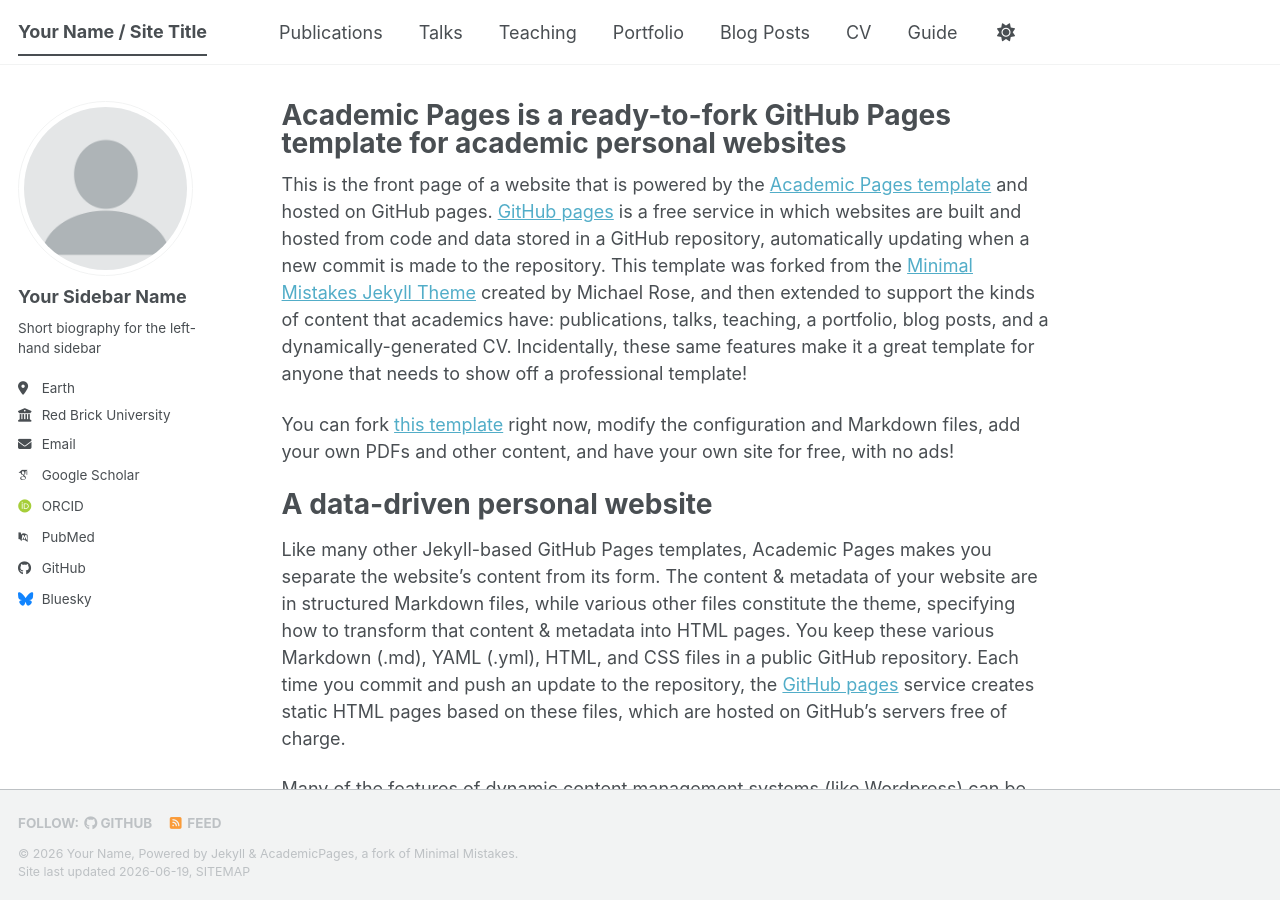
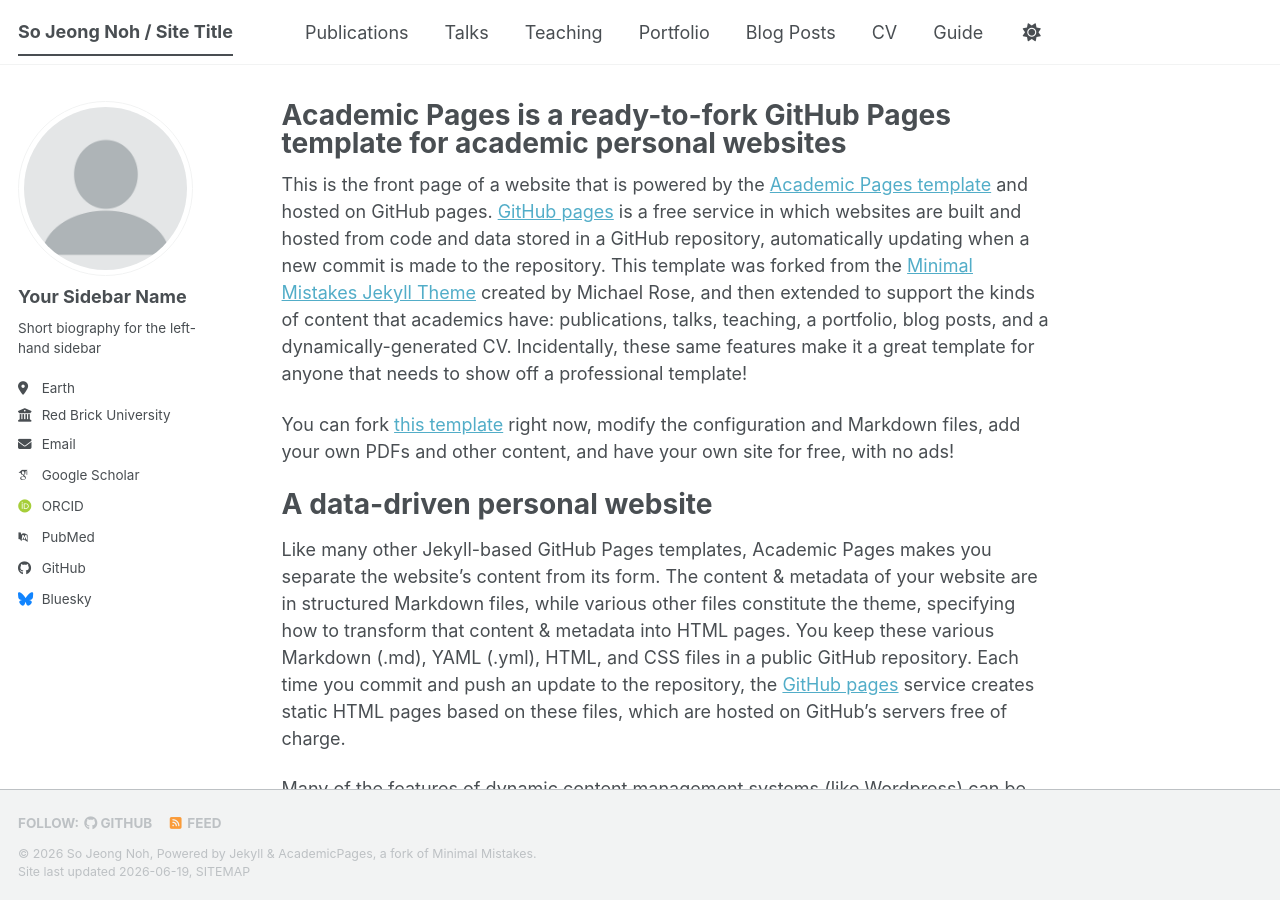
Before and after one commit to Sojeong-Noh/sojeong-noh.github.io, a Jekyll site: the page built from _pages/about.md, in a window 1280 px wide and 900 px high. Built offline with Jekyll 4.4.1, drawn with Linux system fonts in a browser that asks for light colours; some web fonts are replaced; a script bundle is joined from its source files by our own code; library files that are not in the unit come from our copies.

Commit message:
Update _config.yml

```diff
--- a/_config.yml
+++ b/_config.yml
@@ -9,9 +9,9 @@
 # Basic Site Settings
 locale                   : "en-US"
 site_theme               : "default" # The available themes options are "default", "air", "sunrise", "mint", "dirt" and "contrast"
-title                    : "Your Name / Site Title"
+title                    : "So Jeong Noh / Site Title"
 title_separator          : "-"
-name                     : &name "Your Name"
+name                     : &name "So Jeong Noh"
 description              : &description "Your Name's academic portfolio"   # Update this with a general description of your site, this is the default if not overridden by a page
 url                      : https://academicpages.github.io # The base hostname & protocol for your site e.g. "https://[your GitHub username].github.io",
                                                            # or if you already have some other page hosted on Github then use "https://[your GitHub username].github.io/[Your Repo Name]"
```
